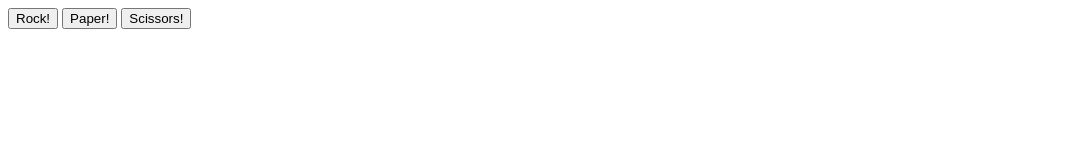
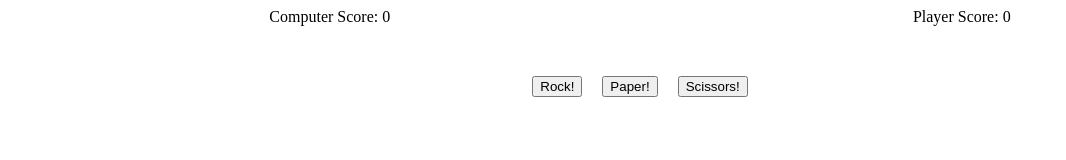
Before and after one commit to yhbe/rockPaperScissors, a plain HTML site: page index.html in a window 1280 px wide. Shown: the whole page, without its empty margins (0-1066 px from the left). Drawn offline with Linux system fonts and the light colour scheme.

Commit message:
basic styling

```diff
--- a/index.html
+++ b/index.html
@@ -7,10 +7,27 @@
     <title>Document</title>
   </head>
   <body>
-    <button id="selection" value="rock">Rock!</button>
-    <button id="selection" value="paper">Paper!</button>
-    <button id="selection" value="scissors">Scissors!</button>
-    <div id="results"></div>
+    <div id="score" style="justify-content: space-around; display: flex">
+      <div id="computer">Computer Score: 0</div>
+      <div id="player">Player Score: 0</div>
+    </div>
+    <div
+      style="
+        display: flex;
+        justify-content: center;
+        margin-top: 50px;
+        gap: 20px;
+      "
+    >
+      <button id="selection" value="rock">Rock!</button>
+      <button id="selection" value="paper">Paper!</button>
+      <button id="selection" value="scissors">Scissors!</button>
+    </div>
+
+    <div
+      id="results"
+      style="display: flex; justify-content: center; margin-top: 35px"
+    ></div>
     <script src="script.js"></script>
   </body>
 </html>
--- a/script.js
+++ b/script.js
@@ -11,6 +11,11 @@ function getComputerChoice() {
 
 let computerScore = 0;
 let playerScore = 0;
+let playerhtml = document.querySelector("#player");
+let computerhtml = document.querySelector("#computer");
+playerhtml.textContent = `Player Score: ${playerScore}`;
+computerhtml.textContent = `Computer Score: ${computerScore}`;
+
 let div = document.querySelector("#results");
 
 document.querySelectorAll("#selection").forEach((selectionbutton) => {
```
